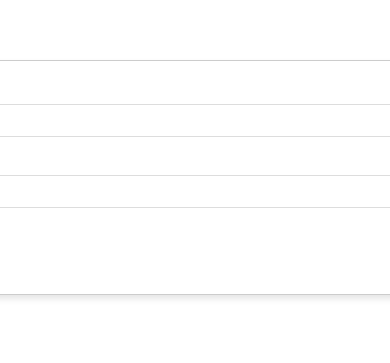
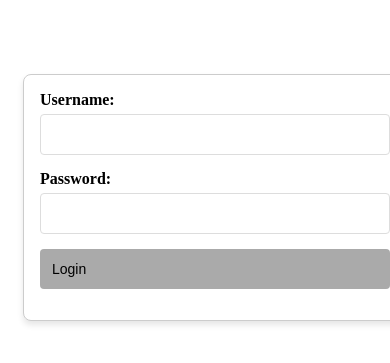
Before and after one commit to BUZZKILL1549/FinanceApp_Tauri, a React (Vite) app: page /login in a window 390 px wide. Shown: the part 245-608 px from the top of the page. Built offline with nearby package versions, Linux system fonts and the light colour scheme.

Commit message:
Fix login page sizing

```diff
--- a/src/components/pages/login/Login.css
+++ b/src/components/pages/login/Login.css
@@ -1,7 +1,6 @@
 .login {
   position: fixed;
-  top: 0;
-  left: 0;
+  inset: 0;
   height: 100%;
   width: 100%;
   display: flex;
@@ -10,11 +9,12 @@
   z-index: 1000;
   font-family: 'sans-serif';
   flex-direction: column;
+  padding: 20px;
 }
 
 .loginForm {
   padding: 20px;
-  width: 900px;
+  width: clamp(320px, 45vw, 900px);
   border: 1px solid #ccc;
   border-radius: 8px;
   text-align: left;
@@ -22,7 +22,9 @@
   overflow-y: auto;
   display: flex;
   flex-direction: column;
-  align-items: center;
+  align-items: stretch;
+  max-height: calc(100vh - 40px);
+  background: #fff;
 }
 
 .loginForm div {
@@ -61,3 +63,19 @@
 .loginForm button:hover {
   opacity: 0.8;
 }
+
+@media (max-width: 600px) {
+  .loginForm {
+    padding: 16px;
+    width: calc(100% - 40px);
+  }
+
+  .loginForm input {
+    padding: 12px;
+  }
+
+  .loginForm button {
+    width: 100%;
+    padding: 12px;
+  }
+}
```
